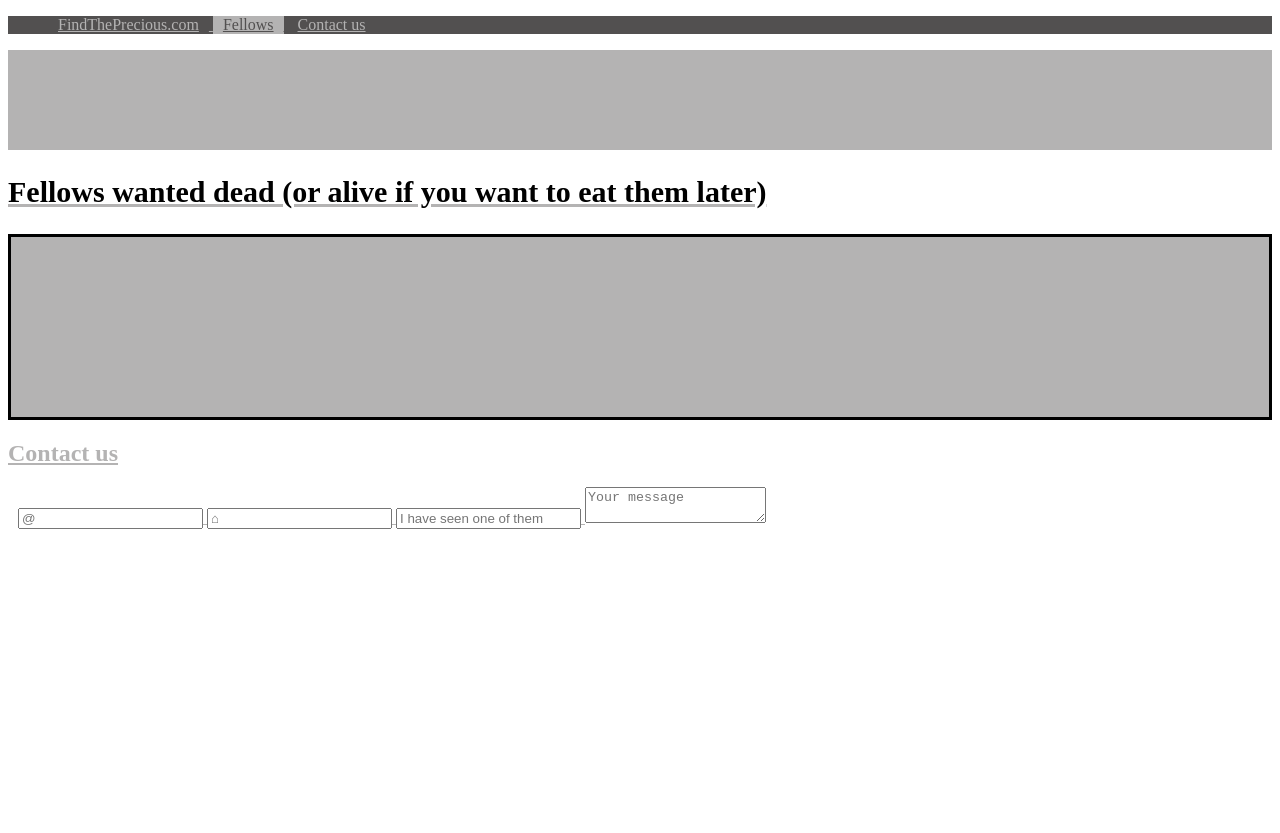
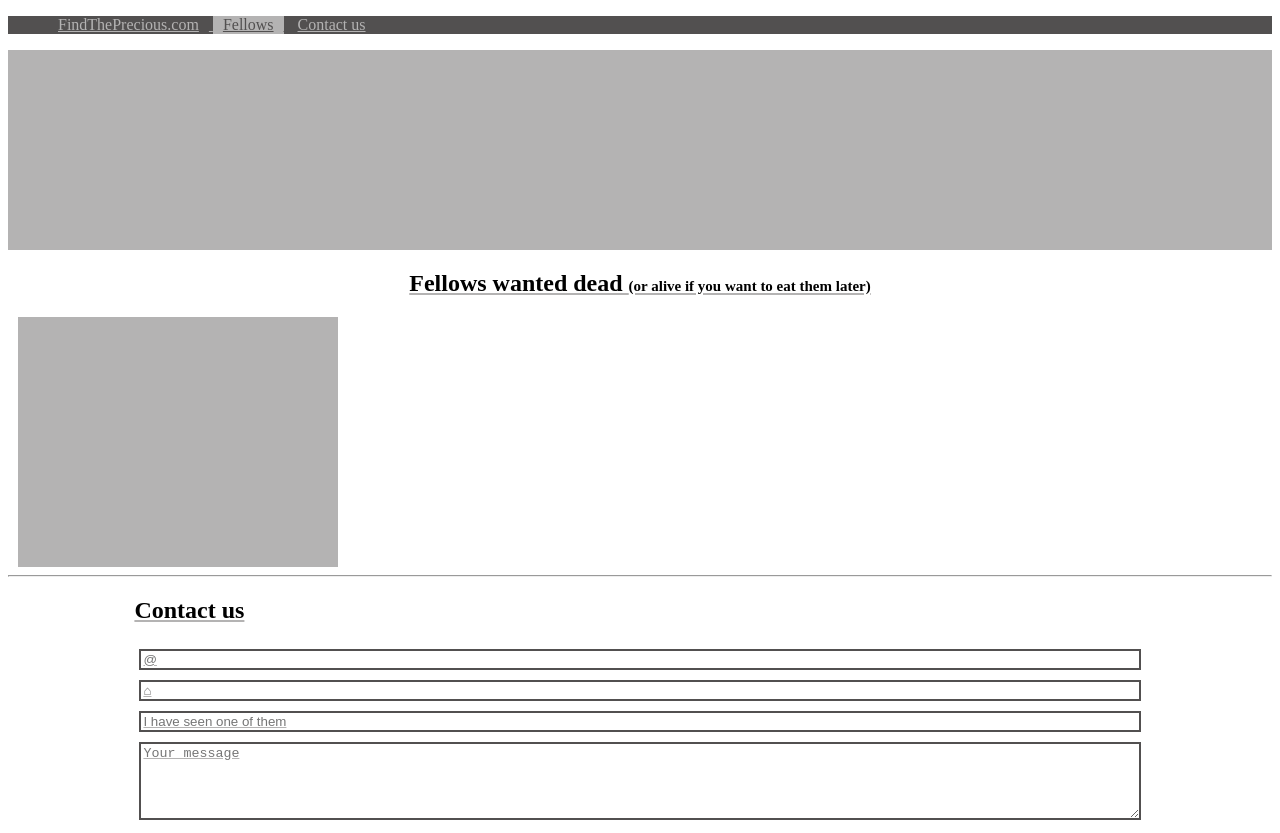
Before and after one commit to SandraConil/boxmodel2, a website: page index.html in a window 1280 px wide. Before the commit the page ends 800 px from the top, so only its background shows below. Drawn offline with Linux system fonts and the light colour scheme.

Commit message:
modif form html et css

```diff
--- a/index.html
+++ b/index.html
@@ -24,21 +24,19 @@
         <div class="carousel"></div>
       </section>
 
-      <section>
-        <h2 class="title"><bold></bold>Fellows wanted dead</bold> (or alive if you want to eat them later)</h2>
+      <section class="title">
+        <h2>Fellows wanted dead <span class="small">(or alive if you want to eat them later)</span></h2>
       </section>
 
-      <section>
-        <div id="container">
-          <article class="nul"></article>
-          <articl class="nul"></article>
-          <article class="nul"></article>
-        </div>
+      <section class="container">
+          <article></article>
+          <article></article>
+          <article></article>
       </section>
-
-      <h2 class="title2">Contact us</h2>
-
-      <form class="form-group">
+     <hr>
+      <form>
+        <h2 class="title2">Contact us</h2>
+          <div class="form2">
         <input type="email" placeholder="@" />
         <input type="text" placeholder="&#8962;" />
         <input type="text" placeholder="I have seen one of them" />
--- a/style.css
+++ b/style.css
@@ -1,10 +1,10 @@
 header nav {
   background-color: rgb(82, 80, 80);
-  bo
 }
 header nav ul li {
   display: inline-block;
   padding-inline: 10px;
+  text-decoration: none;
 }
 /*couleur de mes liens en gris*/
 a {
@@ -21,33 +21,45 @@ header nav ul li a:hover {
 }
 .gray{
   background-color: rgb(180, 179, 179);
-  height: 100px;
+  height: 200px;
   max-width: 100%;
-  box-sizing: border-box;
 }
+/*H2*/
 .title{
-  font-size: 30px;
-  color: black;
-  text-decoration: none;
-}
+ color:black;
+ text-align: center;
+ text-decoration : none;
+ }
+ .small{
+ font-size: 15px;
+ text-decoration : none;
+ }
 /*article*/
-#container{
-  height: 180px;/*hauteur*/
-  background-color: rgb(180, 179, 179);
-  display: flex; /*cote à cote*/
-  flex-direction: row;
-  flex-wrap: wrap; /*pas de retour à la ligne*/
-  justify-content: space-around;
-  border: 3px solid black;
-}
-.nul{
-  flex-direction: column;
+.container{
+  display: flex;
+  justify-content: center;
+  width:320px;
+  height:250px;
+  background-color:rgb(180, 179, 179);
+  margin-inline: 10px;
 }
 
 /*form*/
-.form-group{
-  text-align: center;
-  display: inline;
-  padding: 10px;
-
+.title2{
+  color: black;
 }
+form{
+  width: 80%;
+  margin: auto;
+}
+.form2{
+  display: flex;
+  flex-direction: column;
+}
+input, textarea {
+  margin: 5px;
+  border: 2px solid rgb(82, 80, 80);
+}
+textarea{
+  height: 70px;
+}
```
